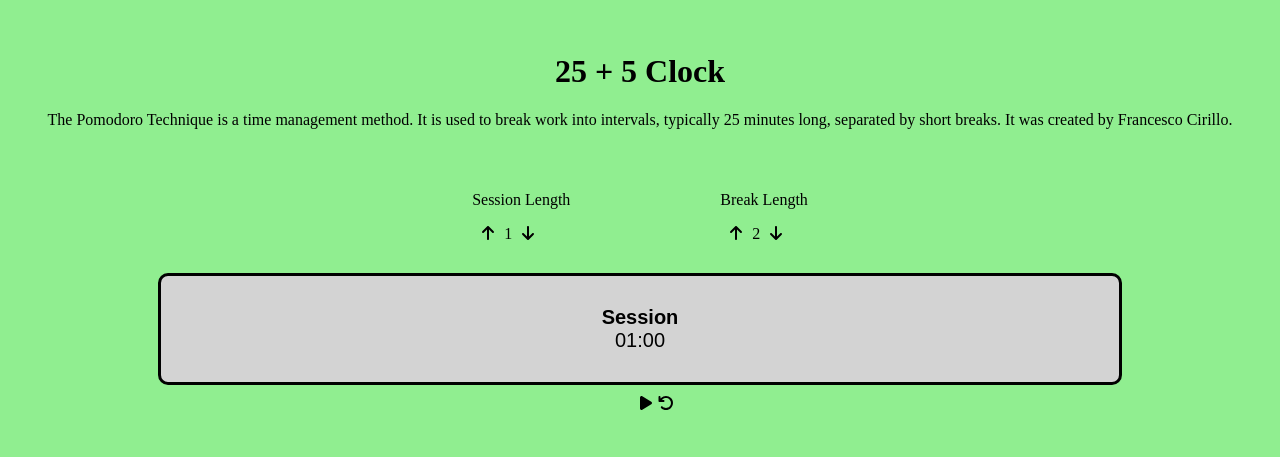
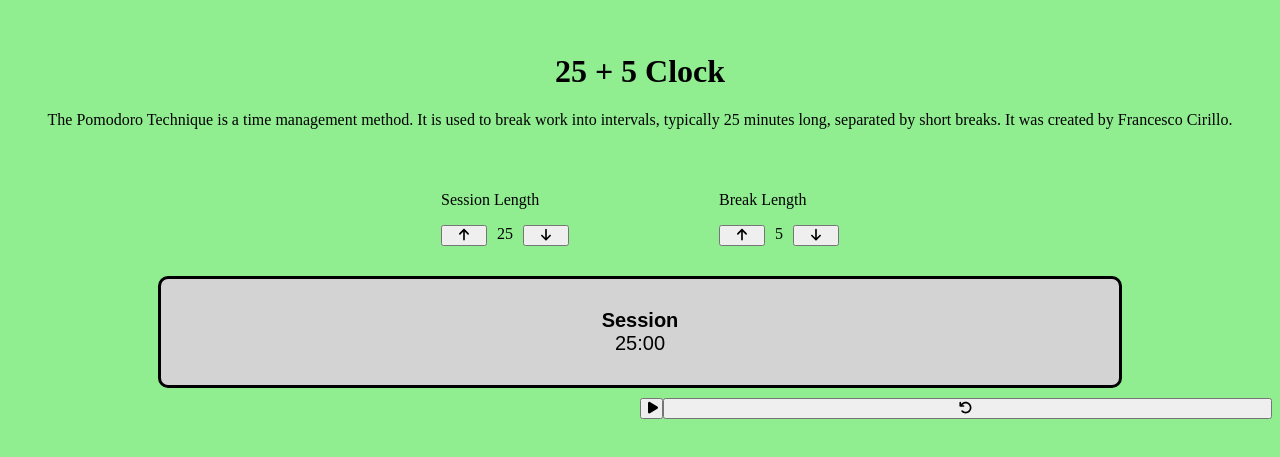
Before and after one commit to acipo1096/25-5-Clock, a React (Vite) app: page / in a window 1280 px wide. Shown: the part 137-594 px from the top of the page. Built offline with nearby package versions, Linux system fonts and the light colour scheme.

Commit message:
Ok...in theory should have a working timer - Set all defaults + timer countdowns correctly - Changed the increments to buttons - Changed the play/pause and reset divs to buttons - need to fix formatting

```diff
--- a/src/App.css
+++ b/src/App.css
@@ -86,7 +86,7 @@
   padding-right: 10px;
 }
 
-/* .expand {
+.expand {
   padding-left: 10px;
   padding-right: 10px;
-} */
+}
--- a/src/components/SessionTimer.jsx
+++ b/src/components/SessionTimer.jsx
@@ -4,16 +4,16 @@
 
 const SessionTimer = () => {
   // Session variables
-  const [defaultSession, setDefaultSession] = useState(1)
-  const [sessionMinutes, setSessionMinutes] = useState(1);
+  const [defaultSession, setDefaultSession] = useState(25)
+  const [sessionMinutes, setSessionMinutes] = useState(25);
   const [sessionSeconds, setSessionSeconds] = useState(60);
   const [timerLabel, setTimerLabel] = useState("Session");
   const nextSecond = sessionSeconds - 1;
   const nextMinute = sessionMinutes - 1;
 
   // Break variables
-  const [defaultBreak, setDefaultBreak] = useState(2)
-  const [breakMinutes, setBreakMinutes] = useState(2);
+  const [defaultBreak, setDefaultBreak] = useState(5)
+  const [breakMinutes, setBreakMinutes] = useState(5);
   const [breakSeconds, setBreakSeconds] = useState(60);
   const nextBreakSecond = breakSeconds - 1;
   const nextBreakMinute = breakMinutes - 1;
@@ -44,7 +44,7 @@
     setSessionMinutes(sessionMinutes + 1);
     // timeLeft.innerText = sessionMinutes > 8 ? `${sessionMinutes + 1}:00` : `0${sessionMinutes + 1}:00`
     setDefaultSession(defaultSession + 1);
-    setDefaultView(sessionMinutes > 9 ? `${sessionMinutes + 1}:00` : `0${sessionMinutes + 1}:00`)
+    setDefaultView(sessionMinutes > 8 ? `${sessionMinutes + 1}:00` : `0${sessionMinutes + 1}:00`)
   }
 
   // Decrements session minutes
@@ -53,7 +53,7 @@
       setSessionMinutes(sessionMinutes - 1);
       // timeLeft.innerText = sessionMinutes > 10 ? `${sessionMinutes - 1}:00` : `0${sessionMinutes - 1}:00`
       setDefaultSession(defaultSession - 1);
-      setDefaultView(sessionMinutes > 9 ? `${sessionMinutes - 1}:00` : `0${sessionMinutes - 1}:00`)
+      setDefaultView(sessionMinutes > 10 ? `${sessionMinutes - 1}:00` : `0${sessionMinutes - 1}:00`)
     }
   }
 
@@ -86,13 +86,13 @@
     setClockRefresh(true)
     setTimerLabel("Session");
     setPlayPause(<FontAwesomeIcon icon={faPlay} />)
-    setDefaultSession(1)
-    setSessionMinutes(1)
+    setDefaultSession(25)
+    setSessionMinutes(25)
     setSessionSeconds(60)
     setDefaultBreak(5)
     setBreakMinutes(5)
     setBreakSeconds(60)
-    setDefaultView(`${1}:00`)
+    setDefaultView(`${25}:00`)
     // setPlayAudio(false)
     clearInterval(sessionInterval)
     clearInterval(breakInterval)
@@ -118,14 +118,14 @@
     if (isActive && isBreak === false && nextSecond >= 10) {
       // setDefaultView(sessionMinutes > 9 ? `${sessionMinutes}:0${0}` : `0${sessionMinutes}:0${0}`),
       setDefaults();
-      sessionInterval = setInterval(myCallback, 100)
+      sessionInterval = setInterval(myCallback, 1000)
       function myCallback() {
         setSessionSeconds(nextSecond);
         setDefaultView(sessionMinutes > 9 ? `${nextMinute}:${nextSecond}` : `0${nextMinute}:${nextSecond}`)
       }
     } else if (isActive && isBreak === false && nextSecond < 10 && nextSecond >= 0) {
       setDefaults();
-      sessionInterval = setInterval(myCallback, 100)
+      sessionInterval = setInterval(myCallback, 1000)
       function myCallback() {
         setSessionSeconds(nextSecond);
         setDefaultView(sessionMinutes > 9 ? `${nextMinute}:0${nextSecond}` : `0${nextMinute}:0${nextSecond}`)
@@ -177,14 +177,14 @@
     //     );
     if (isActive && isBreak === true && nextBreakSecond >= 10) {
       setDefaults();
-      breakInterval = setInterval(myCallback, 100)
+      breakInterval = setInterval(myCallback, 1000)
       function myCallback() {
         setBreakSeconds(nextBreakSecond)
         setBreakView(breakMinutes > 9 ? `${nextBreakMinute}:${nextBreakSecond}` : `0${nextBreakMinute}:${nextBreakSecond}`)
       }
     } else if (isActive && isBreak === true && nextBreakSecond < 10 && nextBreakSecond > -1) {
       setDefaults();
-      breakInterval = setInterval(myCallback, 100)
+      breakInterval = setInterval(myCallback, 1000)
       function myCallback() {
         setBreakSeconds(nextBreakSecond);
         setBreakView(`0${nextBreakMinute}:0${nextBreakSecond}`)
@@ -214,22 +214,22 @@
         <div id="session-block">
           <p id="session-label">Session Length</p>
           <div id="session-counter">
-            <div><i id="session-increment" onClick={incrementSessionMinutes}>
-              <FontAwesomeIcon icon={faArrowUp} /></i></div>
+            <button><i id="session-increment" onClick={incrementSessionMinutes}>
+              <FontAwesomeIcon icon={faArrowUp} /></i></button>
             <div id="session-length" className="expand">{defaultSession}</div>
             {/*             isActive === false ? sessionMinutes :  */}
-            <div><i id="session-decrement" onClick={decrementSessionMinutes}>
-              <FontAwesomeIcon icon={faArrowDown} /></i></div>
+            <button><i id="session-decrement" onClick={decrementSessionMinutes}>
+              <FontAwesomeIcon icon={faArrowDown} /></i></button>
           </div>
         </div>
         <div id="break-block">
           <p id="break-label">Break Length</p>
           <div id="break-counter">
-            <div className="expand"><i id="break-increment" onClick={incrementBreakMinutes}>
-              <FontAwesomeIcon icon={faArrowUp} /></i></div>
+            <button><i id="break-increment" onClick={incrementBreakMinutes}>
+              <FontAwesomeIcon icon={faArrowUp} /></i></button>
             <div id="break-length" className="expand">{defaultBreak}</div>
-            <div><i id="break-decrement" onClick={decrementBreakMinutes}>
-              <FontAwesomeIcon icon={faArrowDown} /></i></div>
+            <button><i id="break-decrement" onClick={decrementBreakMinutes}>
+              <FontAwesomeIcon icon={faArrowDown} /></i></button>
           </div>
         </div>
       </div>
@@ -250,13 +250,13 @@
         </div>
       </div>
       <div id="timer-options">
-        <div id="start_stop"><i className="fa-solid fa-play" onClick={() => {
+        <button id="start_stop"><i className="fa-solid fa-play" onClick={() => {
           toggle();
         }}>
-          {playPause}</i></div>
-        <div id="reset"><i className="fas fa-undo" onClick={() => {
+          {playPause}</i></button>
+        <button id="reset"><i className="fas fa-undo" onClick={() => {
           resetTimer();
-        }}><FontAwesomeIcon icon={faUndo} /></i></div>
+        }}><FontAwesomeIcon icon={faUndo} /></i></button>
       </div>
     </>
   )
```
